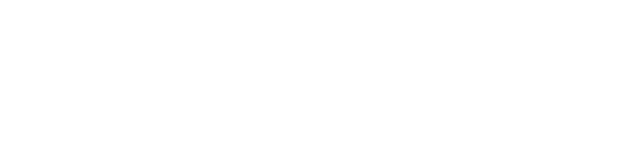
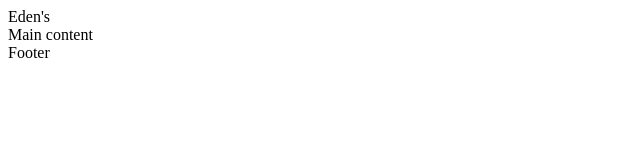
Before and after one commit to edenessame/edens-cafe, a plain HTML site: page index.html in a window 1280 px wide. Shown: the whole page, without its empty margins (0-640 px from the left). Drawn offline with Linux system fonts and the light colour scheme.

Commit message:
create general page structure

```diff
--- a/index.html
+++ b/index.html
@@ -16,6 +16,15 @@
     <link rel="manifest" href="assets/favicon_io/site.webmanifest">
 </head>
 <body>
+    <!-- Header -->
+    <header>Eden's</header>
+
+    <!-- Main content -->
+    <main>Main content</main>
+
+    <!-- Footer -->
+    <footer>Footer</footer>
+
 
 </body>
 </html>
```
